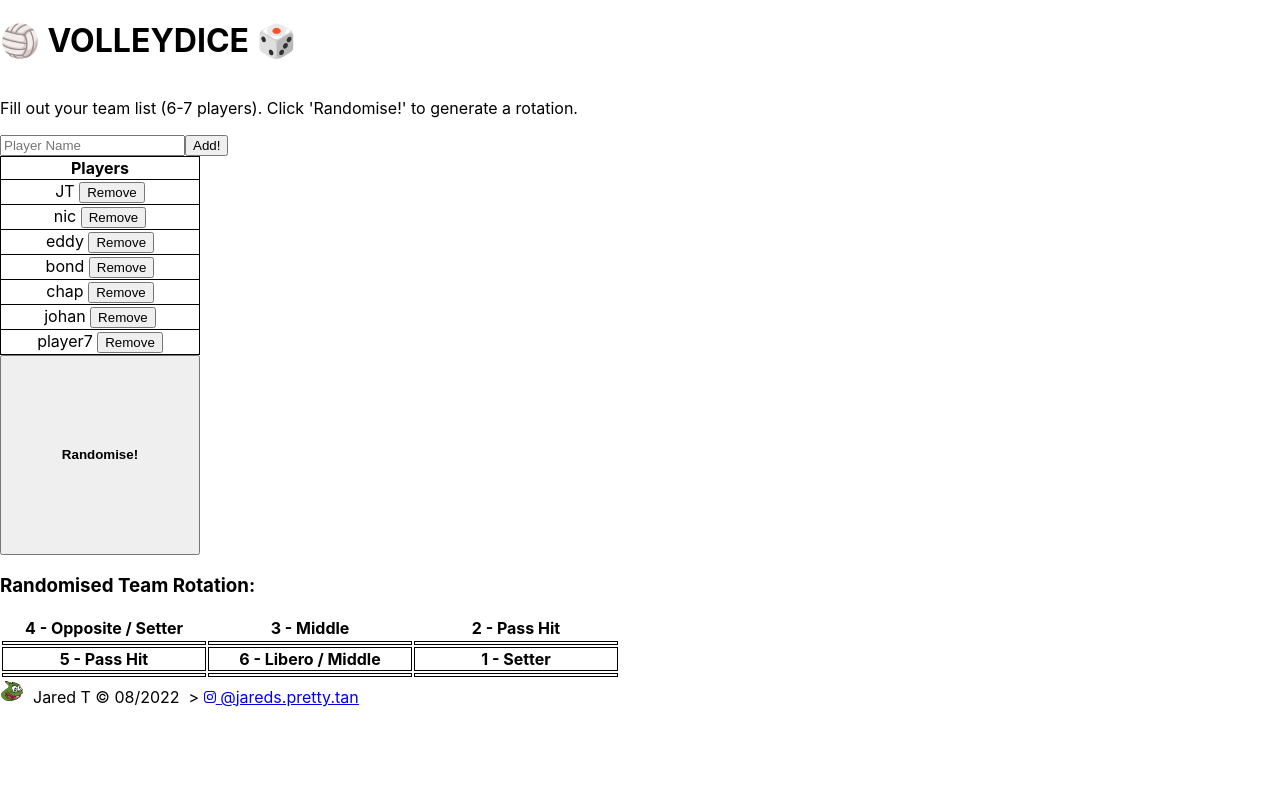
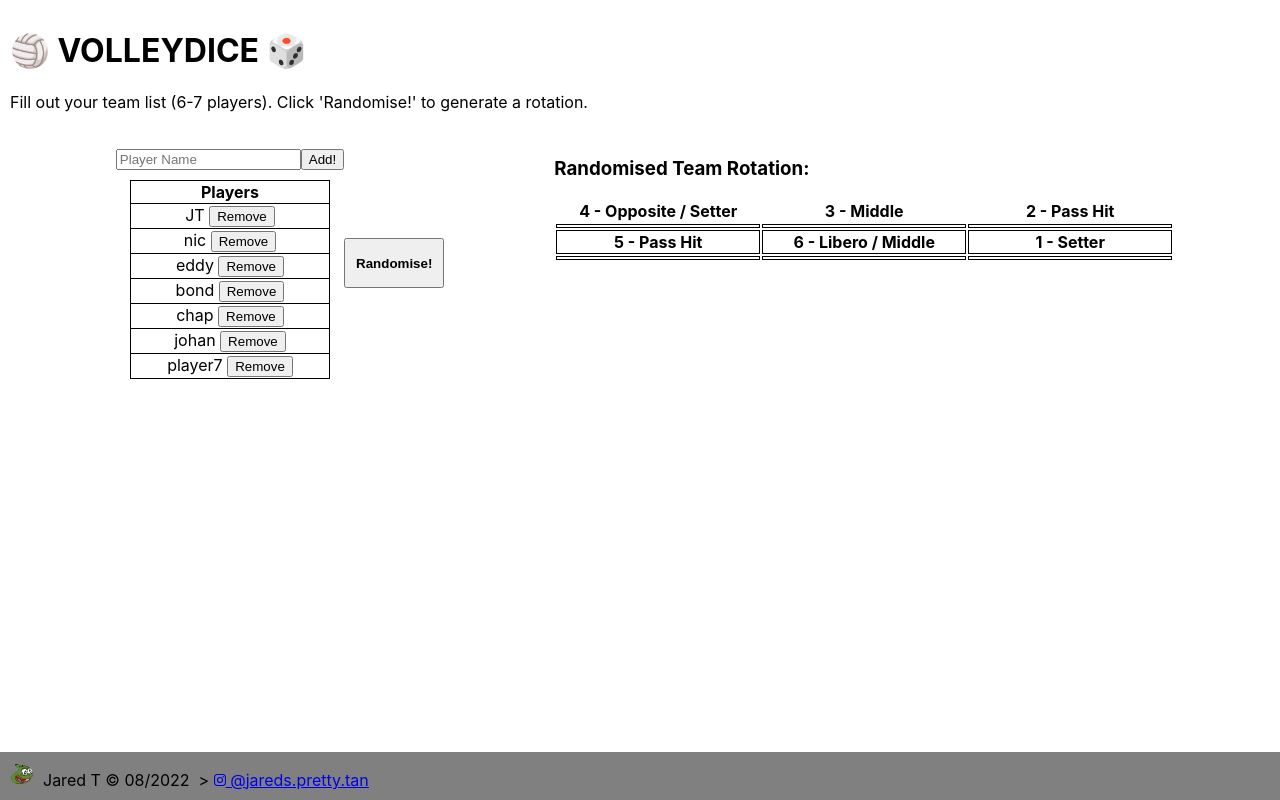
Before and after one commit to gannj/VolleyDice, a plain HTML site: page index.html in a window 1280 px wide. Drawn offline with nearby package versions, Linux system fonts and the light colour scheme.

Commit message:
updating layout

```diff
--- a/default.css
+++ b/default.css
@@ -1,19 +1,39 @@
+body {
+	display: flex;
+	flex-direction: column;
+	height: 100%;
+	padding: 0;
+	margin: 0;
+	font-family: -apple-system, BlinkMacSystemFont, 'Segoe UI', Roboto, Oxygen, Ubuntu, Cantarell, 'Open Sans', 'Helvetica Neue', sans-serif;
+}
+
 .header {
 	margin: 0px;
-	padding: 0px;
+	padding: 10px;
 	width: auto;
 }
 
-body {
-	padding: 0;
+.footer {
+	margin-top:auto;
+	background-color: gray;
+	position: fixed;
+  	bottom: 0px;
+	width: 100%;
+	padding: 10px;
 	margin: 0;
-	font-family: -apple-system, BlinkMacSystemFont, 'Segoe UI', Roboto, Oxygen, Ubuntu, Cantarell, 'Open Sans', 'Helvetica Neue', sans-serif;
-
-}
+  }
 
 .inputTable {
 	display: flex;
+	margin: 10px;
+	align-items: center;
+}
+
+.playerList {
+	display: flex;
 	flex-direction: column;
+	align-items: center;
+	gap: 10px;
 }
 
 #playerTable, tr, td {
@@ -24,11 +44,18 @@ body {
 }
 
 #randombutton {
-	width: 200px;
-	height: 200px;
+	width: 100px;
+	height: 50px;
 }
 
 .pepegaImage {
 	width: 24px;
 	height: 24px;
 }
+
+.teamTables {
+	margin: 0px 100px 0px 100px;
+	display: flex;
+	gap: 100px;
+	justify-content: center;
+}
--- a/index.html
+++ b/index.html
@@ -28,15 +28,18 @@
     <div class="header">
         <div id="logo"></div>
         <h1>🏐 VOLLEYDICE 🎲</h1>
+        <p> Fill out your team list (6-7 players). Click 'Randomise!' to generate a rotation.</p>
+
     </div>
 <!-- team input table-->
+
+<div class="teamTables">
     <div class="inputTable">
-    <p> Fill out your team list (6-7 players). Click 'Randomise!' to generate a rotation.</p>
-
+      <div class="playerList">
         <div class="addPlayer">
             <input type="text" id="newPlayer" placeholder="Player Name"><button onclick="addPlayer()">Add!</button>
         </div>
-
+        <div>
           <table id="playerTable">
           <thead>
               <tr>
@@ -46,8 +49,8 @@
               <tbody id="playerList">
               </tbody>
           </table>
-
-
+        </div>
+      </div>
       <!-- randomise button-->
       <button id="randombutton" type="submit" onclick="shufflearray();" class="btn btn-primary btn-lg">
           <!--<img src="icons/dice.png"></img>-->
@@ -56,6 +59,7 @@
   </div>
 
 <!-- print rotation table -->
+    <div class="randomisedTeam">
     <h3>Randomised Team Rotation:</h3>
     <table class="tg">
     <thead>
@@ -83,7 +87,7 @@
       </tr>
     </tbody>
     </table>
-
+    </div>
  </div>
 
 <div class="footer">
```
Lines whose indentation alone changed are shown as unchanged.
